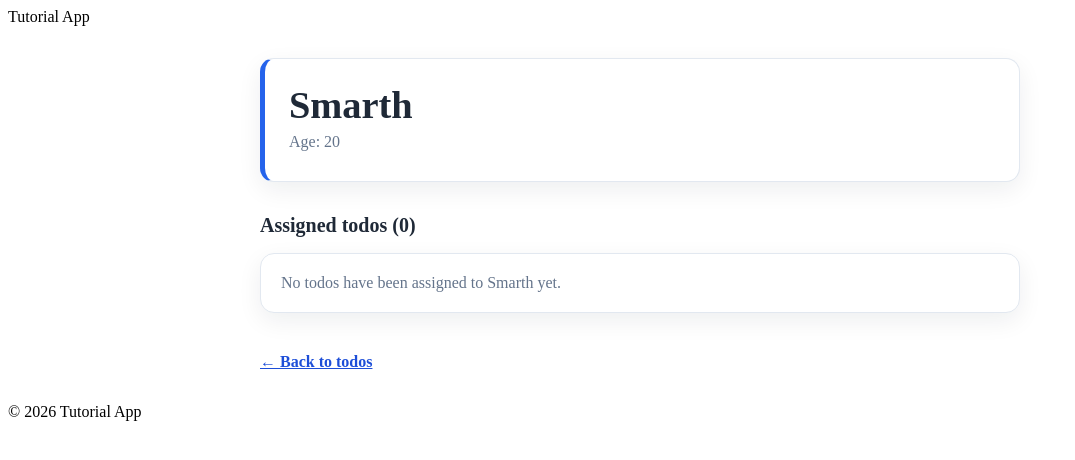
After one commit to Smarth90/Django_project, a Django app: page /person/1 in a window 1280 px wide. The commit adds this page. Shown: the top 460 px of the page, without its empty margins (0-1075 px from the left). Run offline with Django 5.2, Linux system fonts and the light colour scheme; data comes from the database, SQL or seed files in the repository; both versions use the stored data as it was after the commit; data that the repository does not hold is empty.

Commit message:
Completed todos fucnctionality

```diff
--- a/tutProject/todos/forms.py
+++ b/tutProject/todos/forms.py
@@ -1,6 +1,6 @@
 from django import forms
 
-from .models import Todo
+from .models import Person, Todo
 
 
 class personForms(forms.Form):
--- a/tutProject/todos/models.py
+++ b/tutProject/todos/models.py
@@ -1,4 +1,11 @@
 from django.db import models
+
+class Person(models.Model):
+    name = models.CharField(max_length=50)
+    age = models.IntegerField()
+
+    def __str__(self):
+        return f"{self.id} - {self.name}"
 
 class PriorityChoices(models.IntegerChoices):
     LOW = 1, 'Low'
@@ -12,6 +19,7 @@ class Todo(models.Model):
     done = models.BooleanField(default = False)
     deadline = models.DateField(null = True, blank= True)
     priority = models.IntegerField(choices=PriorityChoices.choices, null=True, blank=True)
+    owner = models.ForeignKey(Person, on_delete= models.CASCADE, related_name='todos', blank = True, null= True)
 
     def __str__(self):
         return f"{self.id} - {self.title}"
--- /dev/null
+++ b/tutProject/todos/templates/todos/person_details.html
@@ -0,0 +1,46 @@
+{% extends "todos/base.html" %}
+
+{% block title %}{{ person.name }}{% endblock %}
+
+{% block content %}
+<style>
+    .person-page { width: min(100%, 760px); margin: 2rem auto; color: #1f2937; }
+    .person-card, .todo-card, .empty-state { background: #fff; border: 1px solid #e2e8f0; border-radius: 14px; box-shadow: 0 8px 24px rgba(15, 23, 42, .07); }
+    .person-card { padding: 1.5rem; border-left: 5px solid #2563eb; }
+    .person-card h1 { margin: 0 0 .4rem; font-size: clamp(1.8rem, 4vw, 2.4rem); }
+    .person-card p, .todo-card p { margin: .35rem 0; color: #64748b; }
+    .section-title { margin: 2rem 0 .8rem; font-size: 1.25rem; }
+    .todo-list { display: grid; gap: .85rem; margin: 0; padding: 0; list-style: none; }
+    .todo-card { padding: 1.1rem 1.25rem; }
+    .todo-card h2 { margin: 0 0 .35rem; font-size: 1.1rem; }
+    .complete { color: #15803d !important; font-weight: 700; }
+    .pending { color: #b45309 !important; font-weight: 700; }
+    .empty-state { padding: 1.25rem; color: #64748b; }
+    .back-link { display: inline-block; margin-top: 1.5rem; color: #1d4ed8; font-weight: 700; }
+</style>
+
+<section class="person-page">
+    <article class="person-card">
+        <h1>{{ person.name }}</h1>
+        <p>Age: {{ person.age }}</p>
+    </article>
+
+    <h2 class="section-title">Assigned todos ({{ todos|length }})</h2>
+    {% if todos %}
+        <ul class="todist">
+            {% for todo in todos %}
+                <li class="todo-card">
+                    <h2>{{ todo.title }}</h2>
+                    <p>{{ todo.description }}</p>
+                    <p class="{% if todo.done %}complete{% else %}pending{% endif %}">{% if todo.done %}Completed{% else %}Not completed{% endif %}</p>
+                    {% if todo.deadline %}<p>Deadline: {{ todo.deadline|date:"F j, Y" }}</p>{% endif %}
+                </li>
+            {% endfor %}
+        </ul>
+    {% else %}
+        <p class="empty-state">No todos have been assigned to {{ person.name }} yet.</p>
+    {% endif %}
+
+    <a class="back-link" href="{% url 'todos' %}">← Back to todos</a>
+</section>
+{% endblock %}
--- a/tutProject/todos/templates/todos/todos.html
+++ b/tutProject/todos/templates/todos/todos.html
@@ -142,7 +142,7 @@
             {% for todo in todos %}
                 <li class="todo-card">
                     <h2>{{ todo.title }}</h2>
-                    <p>{{ todo.description }}</p>
+                    <p>{{ todo.description }} is owned by ({{todo.owner.name}})</p>
 
                     <p class="status {% if todo.done %}status-complete{% else %}status-pending{% endif %}">
                         {% if todo.done %}
--- a/tutProject/todos/urls.py
+++ b/tutProject/todos/urls.py
@@ -15,4 +15,7 @@ urlpatterns = [
     path('redirectthis', views.special_view, name='redirectthis'),
     path('templating', views.template_ex, name='templating'),
     path('todos', views.Todos_view, name='todos'),
+    path('person/<int:person_id>', views.person_details, name='person_details'),
+    path('delete/<int:todo_id>', views.delete_todo, name='delete'),
+    path('toggle/<int:todo_id>', views.toggle_todo_done, name='toggle'),
 ]
--- a/tutProject/todos/views.py
+++ b/tutProject/todos/views.py
@@ -1,7 +1,7 @@
 from django.http import HttpResponse, HttpResponseNotAllowed
-from django.shortcuts import render, redirect
+from django.shortcuts import get_object_or_404, render, redirect
 from .forms import personForms, Todo_form
-from .models import Todo
+from .models import Todo, Person
 
 
 # Create your views here.
@@ -54,3 +54,19 @@ def Todos_view(request):
 
     todos = Todo.objects.all()
     return render(request, 'todos/todos.html', {'todos': todos, 'form': form})
+
+def person_details(request, person_id):
+    person = get_object_or_404(Person, id=person_id)
+    todos = person.todos.all()
+    return render(request, 'todos/person_details.html', {'person': person, 'todos': todos})
+
+def delete_todo(request,todo_id):
+    todo = Todo.objects.filter(id = todo_id).first()
+    todo.delete()
+    return HttpResponse(f"Todo with id {todo_id} is deleted!")
+
+def toggle_todo_done(request,todo_id):
+    todo = Todo.objects.filter(id = todo_id).first()
+    todo.done = not todo.done
+    todo.save()
+    return redirect("todos")
```
Also changed, not shown: tutProject/db.sqlite3, tutProject/todos/migrations/0002_person_todo_owner.py (added).
